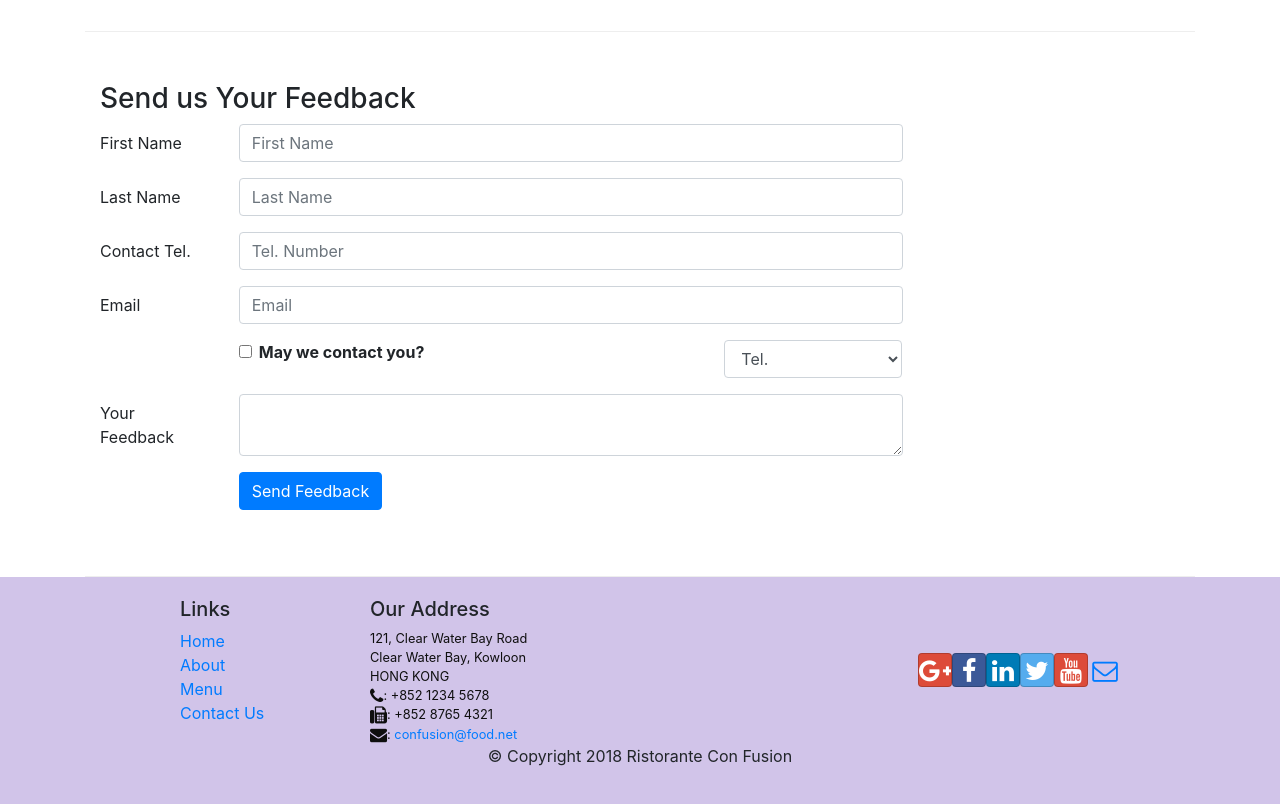
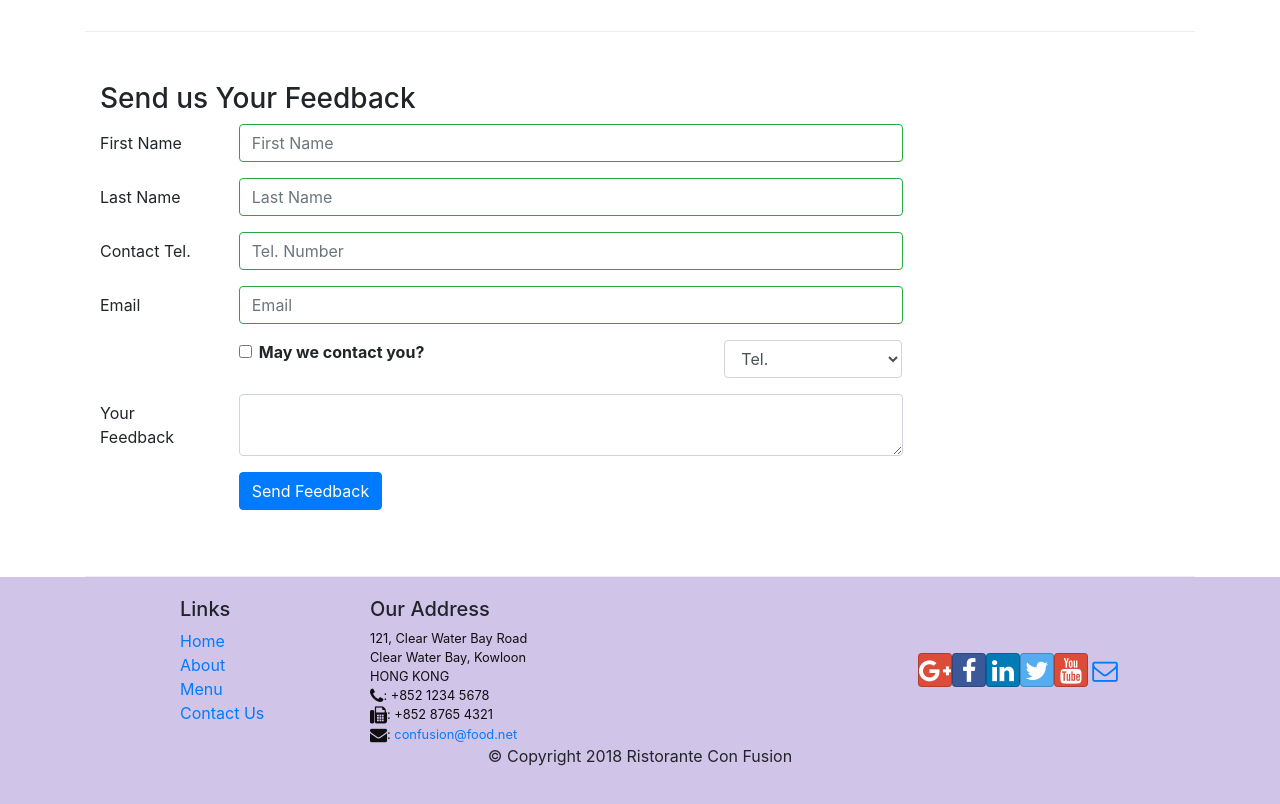
Before and after one commit to Bhushan-Thombre/Frontend-Web-Development-React, a React (Create React App) app: page /contactus in a window 1280 px wide. Shown: the part 840-1644 px from the top of the page. Built offline with nearby package versions, Linux system fonts and the light colour scheme.

Commit message:
Controlled Form Validation

```diff
--- a/src/components/ContactComponent.js
+++ b/src/components/ContactComponent.js
@@ -1,5 +1,5 @@
 import React, { Component } from 'react';
-import { Breadcrumb, BreadcrumbItem, Button, Form, FormGroup, Label, Input, Col } from 'reactstrap';
+import { Breadcrumb, BreadcrumbItem, Button, Form, FormGroup, Label, Input, Col, FormFeedback } from 'reactstrap';
 import { Link } from 'react-router-dom';
 
 class Contact extends Component {
@@ -13,10 +13,55 @@
             email: '',
             agree: false,
             contactType: 'Tel.',
-            message: ''
+            message: '',
+            touched: {
+                firstname: false,
+                lastname: false,
+                telnum: false,
+                email: false
+            }
         }
         this.handleSubmit = this.handleSubmit.bind(this);
         this.handleInputChange = this.handleInputChange.bind(this);
+        this.handleBlur = this.handleBlur.bind(this);
+    }
+
+    handleBlur = (field) => (evt) => {
+        this.setState({
+            touched: { ...this.state.touched, [field]: true}
+        });
+    }
+
+    validate(firstname, lastname, telnum, email) {
+        const errors = {
+            firstname: '',
+            lastname: '',
+            telnum: '',
+            email: ''
+        };
+
+        if (this.state.touched.firstname && firstname.length < 3) {
+            errors.firstname = 'First Name should be >= 3 characters';
+        }else if (this.state.touched.firstname && firstname.length > 10) {
+            errors.firstname = 'First Name should be <= 10 characters';
+        }
+
+        if (this.state.touched.lastname && lastname.length < 3) {
+            errors.lastname = 'Last Name should be >= 3 characters';
+        }else if (this.state.touched.lastname && lastname.length < 10) {
+            errors.lastname = 'Last Name should be <= 10 characters';
+        }
+
+        const reg = /^\d+$/;
+        if (this.state.touched.telnum && !reg.test(telnum)) {
+            errors.telnum = 'Tel. Number should contain only numbers';
+        }
+
+        if (this.state.touched.email && email.split('').filter(x => x === '@').length !== 1) {
+            errors.email = 'Email should contain a @';
+        }
+
+        return errors;
     }
 
     handleInputChange(event) {
@@ -36,6 +81,7 @@
     }
 
     render() {
+        const errors = this.validate(this.state.firstname, this.state.lastname, this.state.telnum, this.state.email);
         return(
             <div className="container">
             <div className="row">
@@ -85,25 +131,52 @@
                             <FormGroup row>
                                 <Label htmlFor="firstname" md={2}>First Name</Label>
                                 <Col md={10}>
-                                    <Input type="text" id="firstname" name="firstname" placeholder="First Name" value={this.state.firstname} onChange={this.handleInputChange} />
+                                    <Input type="text" id="firstname" name="firstname"
+                                    placeholder="First Name"
+                                    value={this.state.firstname}
+                                    valid={errors.firstname === ''}
+                                    invalid={errors.firstname !== ''}
+                                    onBlur={this.handleBlur('firstname')}
+                                    onChange={this.handleInputChange} />
+                                    <FormFeedback>{errors.firstname}</FormFeedback>
                                 </Col>
                             </FormGroup>
                             <FormGroup row>
                                 <Label htmlFor="lastname" md={2}>Last Name</Label>
                                 <Col md={10}>
-                                    <Input type="text" id="lastname" name="lastname" placeholder="Last Name" value={this.state.lastname} onChange={this.handleInputChange} />
+                                    <Input type="text" id="lastname" name="lastname"
+                                    placeholder="Last Name"
+                                    value={this.state.lastname}
+                                    valid={errors.lastname === ''}
+                                    invalid={errors.lastname !== ''}
+                                    onBlur={this.handleBlur('lastname')}
+                                    onChange={this.handleInputChange} />
+                                    <FormFeedback>{errors.lastname}</FormFeedback>
                                 </Col>
                             </FormGroup>
                             <FormGroup row>
                                 <Label htmlFor="telnum" md={2}>Contact Tel.</Label>
                                 <Col md={10}>
-                                    <Input type="tel" id="telnum" name="telnum" placeholder="Tel. Number" value={this.state.telnum} onChange={this.handleInputChange} />
+                                    <Input type="tel" id="telnum" name="telnum"
+                                    placeholder="Tel. Number"
+                                    value={this.state.telnum}
+                                    valid={errors.telnum === ''}
+                                    invalid={errors.telnum !== ''}
+                                    onBlur={this.handleBlur('telnum')}
+                                    onChange={this.handleInputChange} />
+                                    <FormFeedback>{errors.telnum}</FormFeedback>
                                 </Col>
                             </FormGroup>
                             <FormGroup row>
                                 <Label htmlFor="email" md={2}>Email</Label>
                                 <Col md={10}>
-                                    <Input type="email" id="email" name="email" placeholder="Email" value={this.state.email} onChange={this.handleInputChange} />
+                                    <Input type="email" id="email" name="email"
+                                    placeholder="Email" value={this.state.email}
+                                    valid={errors.email === ''}
+                                    invalid={errors.email !== ''}
+                                    onBlur={this.handleBlur('email')}
+                                    onChange={this.handleInputChange} />
+                                    <FormFeedback>{errors.email}</FormFeedback>
                                 </Col>
                             </FormGroup>
                             <FormGroup row>
```
